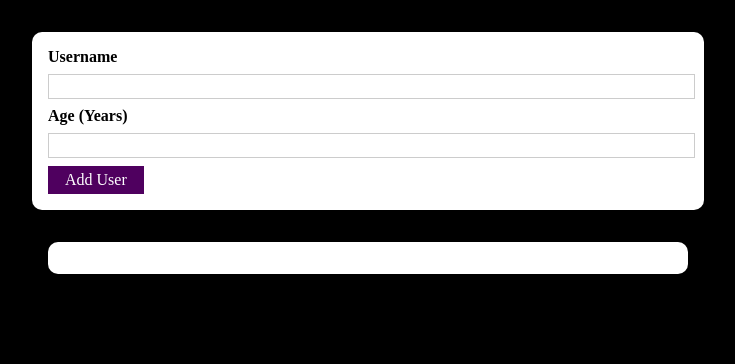
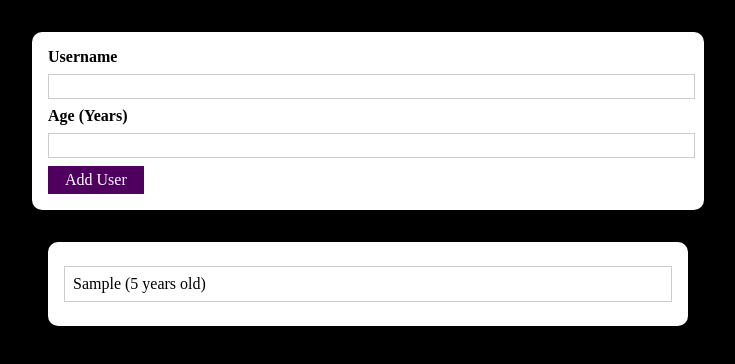
Before and after one commit to janiceh94/warningPopUp, a React (Create React App) app: page / in a window 1280 px wide. Both pictures are taken after typing "Sample", "5" into the empty fields and a click on the button "Add User". Shown: the top 364 px of the page, without its empty margins (272-1007 px from the left). Built offline with nearby package versions, Linux system fonts and the light colour scheme.

Commit message:
see users being added onto main page

```diff
--- a/src/App.js
+++ b/src/App.js
@@ -1,11 +1,28 @@
+import {useState} from "react";
+
 import AddUser from "./components/Users/AddUser/AddUser";
 import UserList from "./components/Users/UserList/UserList";
 
 function App() {
+
+  const[userList, setUserList] = useState([]);
+  const handleAddUser = (userName, userAge) => {
+    setUserList((prevList) => {
+      return [
+        ...prevList,
+        {
+          name: userName,
+          age: userAge,
+          id: Math.random().toString()
+        }
+      ]
+    });
+  }
+
   return (
     <div className="App">
-      <AddUser/>
-      <UserList users={[]}/>
+      <AddUser onAddUser={handleAddUser}/>
+      <UserList users={userList}/>
     </div>
   );
 }
--- a/src/components/Users/AddUser/AddUser.js
+++ b/src/components/Users/AddUser/AddUser.js
@@ -24,7 +24,8 @@ export default function AddUser(props){
         if(+enteredAge < 1){
             return;
         }
-        console.log(enteredUsername, enteredAge)
+        // console.log(enteredUsername, enteredAge)
+        props.onAddUser(enteredUsername, enteredAge);
         setEnteredUsername("");
         setEnteredAge("");
     }
--- a/src/components/Users/UserList/UserList.js
+++ b/src/components/Users/UserList/UserList.js
@@ -8,7 +8,7 @@ export default function UserList(props){
             <ul>
                 {props.users.map(user => {
                     return (
-                        <li>
+                        <li key={user.id}>
                             {user.name} ({user.age} years old)
                         </li>
                     )
```
